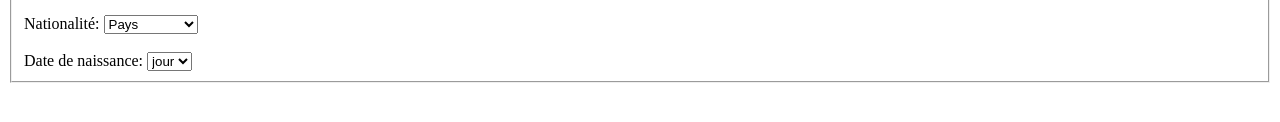
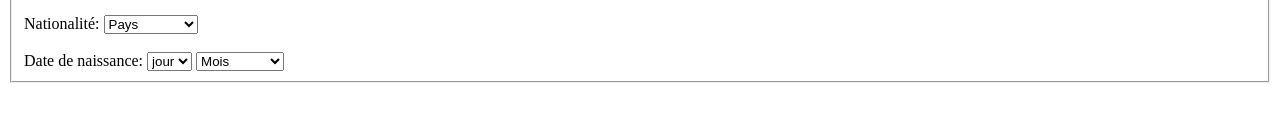
Before and after one commit to pirate62/formulaire-HTML, a plain HTML site: page index.html in a window 1280 px wide. Shown: the part 428-550 px from the top of the page. Drawn offline with Linux system fonts and the light colour scheme.

Commit message:
Docs: edit form month of birthday

```diff
--- a/index.html
+++ b/index.html
@@ -109,6 +109,22 @@
   <!-- Ajoutez les options pour les jours jusqu'à 31 -->
 </select>
 
-
+<label for="moisnaissance"></label>
+        <select id="moisnaissance" name="moisnaissance" required>
+            <option Value="mois">Mois</option>
+            <option value="">Janvier</option>
+            <option value="">Février</option>
+            <option value="">Mars</option>
+            <option value="">Avril</option>
+            <option value="">Mai</option>
+            <option value="">juin</option>
+            <option value="">Juillet</option>
+            <option value="">Aout</option>
+            <option value="">Septembre</option>
+            <option value="">Octobre</option>
+            <option value="">Novembre</option>
+            <option value="">Décembre</option>
+          <!-- Ajoutez les options pour les mois de l'année -->
+        </select>
 </body>
 </html>
```
